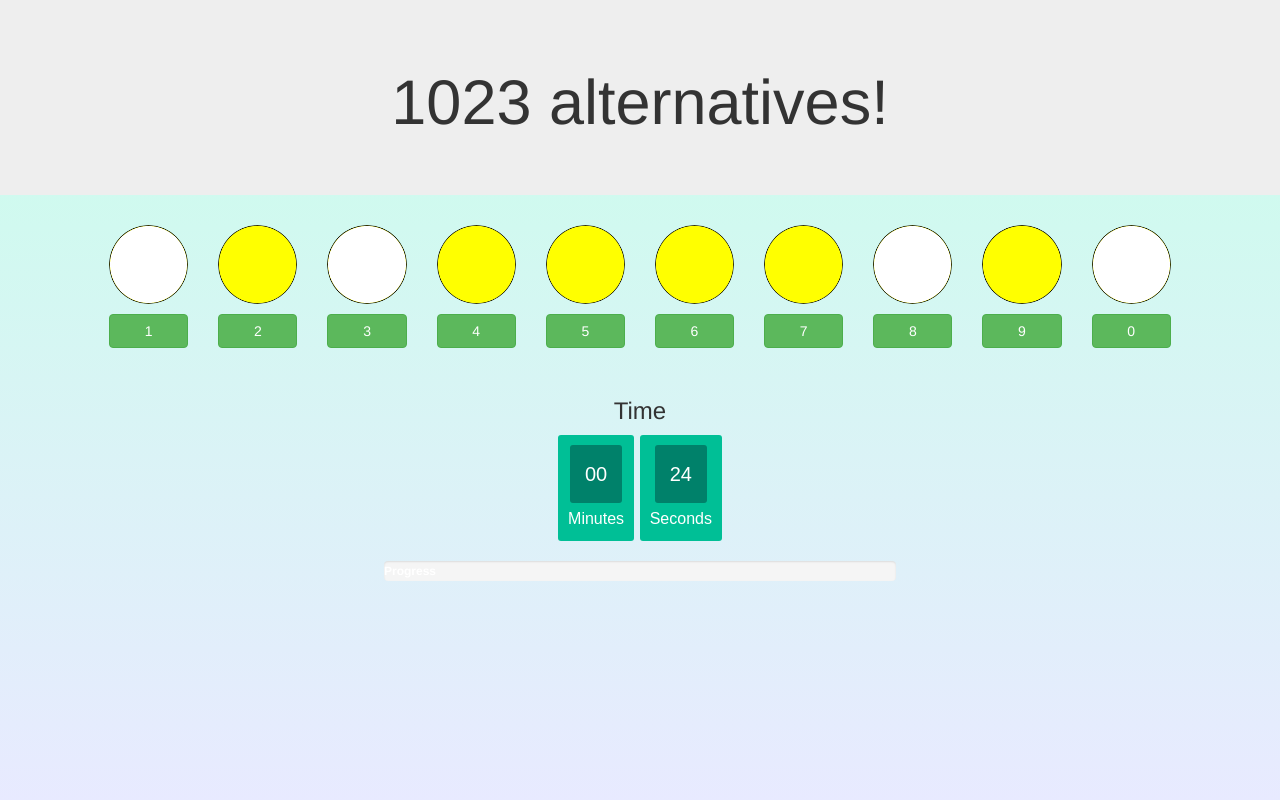
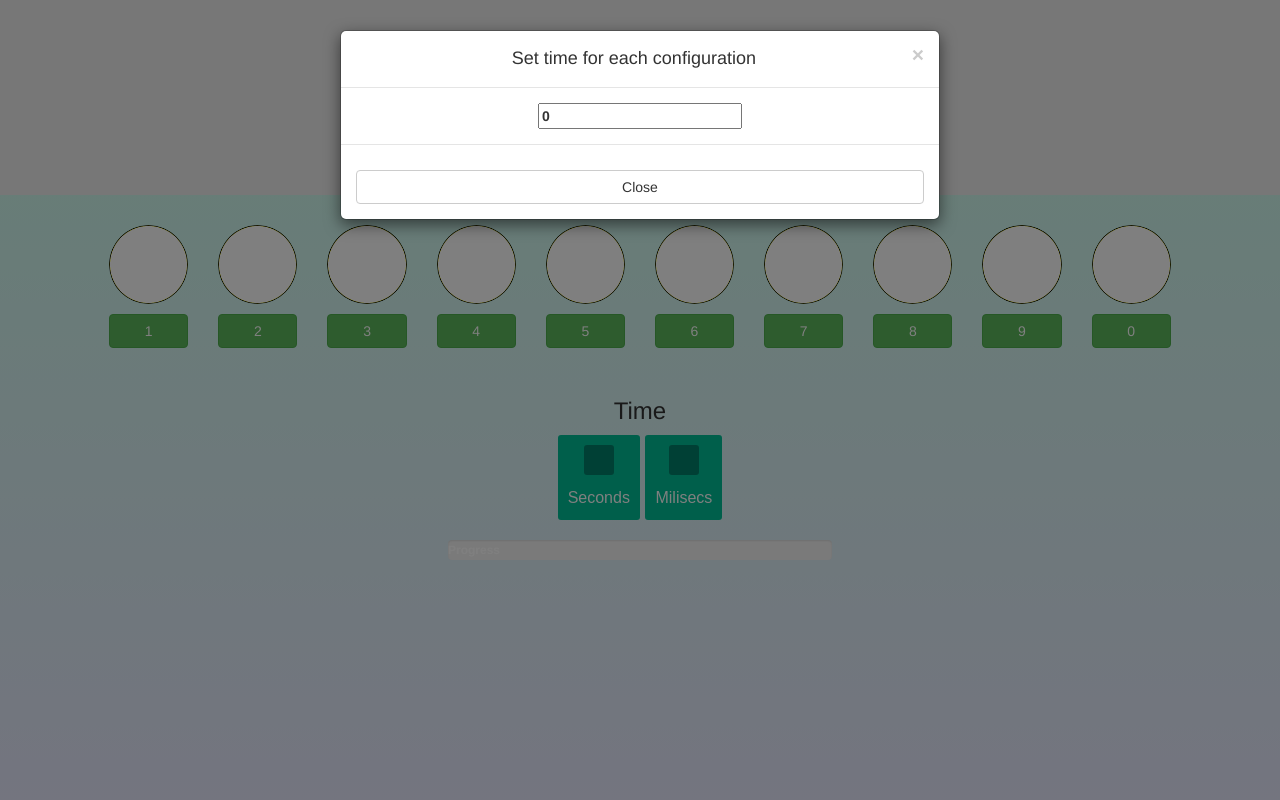
Before and after one commit to mateuszkiebala/jnp3, a Django app: page /exp/play/game/ in a window 1280 px wide. Run offline with Django 3.2, Linux system fonts and the light colour scheme; some libraries are stand-ins or nearby versions.

Commit message:
Time settings works, configurations change

```diff
--- a/seibel/exp/static/exp/game.js
+++ b/seibel/exp/static/exp/game.js
@@ -1,86 +1,71 @@
 // TIMER //
 var time_type = 'time_limited';
-var timeintervalCountdown = null;
 var timeintervalTimer = null;
+var userTime = 0;
 
-function startCountdown() {
-    var deadline = new Date(Date.parse(new Date()) + 1 * 30 * 1000);
-    initializeClock('clockdiv', deadline);
+function startTimer(countdownFlag) {
+    clearInterval(timeintervalTimer);
+    var starttime = setUpTimeForTimer(countdownFlag);
+    initializeClock('clockdiv', starttime);
 
-    function getTimeRemaining(endtime) {
-        var t = Date.parse(endtime) - Date.parse(new Date());
-        var seconds = Math.floor((t / 1000) % 60);
-        var minutes = Math.floor((t / 1000 / 60) % 60);
-        return {
-            'total': t,
-            'minutes': minutes,
-            'seconds': seconds
-        };
-    }
-
-    function initializeClock(id, endtime) {
+    function initializeClock(id, starttime) {
         var clock = document.getElementById(id);
-        var minutesSpan = clock.querySelector('.minutes');
+        var milisecsSpan = clock.querySelector('.miliseconds');
         var secondsSpan = clock.querySelector('.seconds');
 
         function updateClock() {
-            var t = getTimeRemaining(endtime);
-            minutesSpan.innerHTML = ('0' + t.minutes).slice(-2);
+            var t = getTimeRemaining(starttime, countdownFlag);
+            milisecsSpan.innerHTML = ('0' + t.miliseconds).slice(-2);
             secondsSpan.innerHTML = ('0' + t.seconds).slice(-2);
 
             if (t.total <= 0) {
-              clearInterval(timeintervalCountdown);
+                milisecsSpan.innerHTML = '00';
+                secondsSpan.innerHTML = '00';
+                stopTimer(countdownFlag);
             }
         }
 
-        updateClock();
-        timeintervalCountdown = setInterval(updateClock, 1000);
+        timeintervalTimer = setInterval(updateClock, 10);
     }
 }
 
-function startTimer() {
-    var starttime = new Date();
-    initializeClock('clockdiv', starttime);
+function setUpTimeForTimer(countdownFlag) {
+    var time = new Date();
+    if (time_type == 'time_limited' || countdownFlag == true) {
+        time = new Date(Date.parse(new Date()) + userTime);
+    }
+    return time;
+}
 
-    function getTimeRemaining(starttime) {
-        var t = Date.parse(new Date()) - Date.parse(starttime);
-        var seconds = Math.floor((t / 1000) % 60);
-        var minutes = Math.floor((t / 1000 / 60) % 60);
-        return {
-            'total': t,
-            'minutes': minutes,
-            'seconds': seconds
-        };
+function getTimeRemaining(time, countdownFlag) {
+    var t = 0;
+    if (time_type == 'time_limited' || countdownFlag == true) {
+        t = time.getTime() - new Date().getTime();
+    } else if (time_type == 'timeless') {
+        t = new Date().getTime() - time.getTime();
     }
+    return getTimeDifference(t);
+}
 
-    function initializeClock(id, starttime) {
-        var clock = document.getElementById(id);
-        var minutesSpan = clock.querySelector('.minutes');
-        var secondsSpan = clock.querySelector('.seconds');
+function getTimeDifference(t) {
+    var miliseconds = Math.floor((t / 10));
+    var seconds = Math.floor((t / 1000) % 60);
+    return {
+        'total': t,
+        'seconds': seconds,
+        'miliseconds': miliseconds
+    };
+}
 
-        function updateClock() {
-            var t = getTimeRemaining(starttime);
-            minutesSpan.innerHTML = ('0' + t.minutes).slice(-2);
-            secondsSpan.innerHTML = ('0' + t.seconds).slice(-2);
-
-            if (t.total <= 0) {
-                clearInterval(timeintervalTimer);
-            }
-        }
-
-        updateClock();
-        timeintervalTimer = setInterval(updateClock, 1000);
+function stopTimer(countdownFlag) {
+    clearInterval(timeintervalTimer);
+    if (time_type == 'time_limited' || countdownFlag == true) {
+        manageConfigurations();
+        startTimer(false);
     }
 }
 
-function manageTime() {
-    if (time_type == 'time_limited') {
-        clearInterval(timeintervalCountdown);
-        startCountdown();
-    } else if (time_type == 'timeless') {
-        clearInterval(timeintervalTimer);
-        startTimer();
-    }
+function saveTime() {
 }
 
 // BULBS //
@@ -90,6 +75,7 @@ var curConfsIndex = 0;
 var confsNumber = 1023;
 var confs = new Array(confsNumber);
 var feedback_type = 'feedback';
+var configurationSucceeded = false;
 
 function checkKey() {
     document.onkeydown = function (e) {
@@ -100,8 +86,13 @@ function checkKey() {
                 bulb.src = "/static/exp/bulb-off.png";
                 --bulbsOnCnt;
                 if (bulbsOnCnt == 0) {
-                    manageTime();
-                    manageConfigurations();
+                    configurationSucceeded = true;
+                    if (curConfsIndex < confsNumber) {
+                        saveTime();
+                        if (time_type == 'timeless') {
+                            startTimer(true);
+                        }
+                    }
                 }
             } else if (bulb.src.split("/").slice(-1) == "bulb-off.png"
                         && feedback_type == 'feedback') {
@@ -129,9 +120,12 @@ function createConfigurations() {
 }
 
 function manageConfigurations() {
-    updateProgressBar();
-    displayConfiguration(confs[curConfsIndex]);
-    ++curConfsIndex;
+    if (curConfsIndex < confsNumber) {
+        updateProgressBar();
+        clearBulbs();
+        displayConfiguration(confs[curConfsIndex]);
+        ++curConfsIndex;
+    }
 }
 
 function displayConfiguration(conf) {
@@ -148,3 +142,38 @@ function displayConfiguration(conf) {
 function updateProgressBar() {
     document.getElementById('progress_bar').style.width = ((curConfsIndex / confsNumber) * 100).toString() + '%';
 }
+
+function clearBulbs() {
+    for (var i = 0; i < 10; ++i) {
+         document.getElementById('bulb' + i).src = "/static/exp/bulb-off.png";
+    }
+}
+
+// MODAL //
+function showModal() {
+    var modalHeader = document.getElementById('modal-header-title');
+    if (time_type == 'timeless') {
+        modalHeader.innerHTML = 'Set some additional time for each configuration';
+    } else if (time_type == 'time_limited') {
+        modalHeader.innerHTML = 'Set time for each configuration';
+    }
+    $('#myModal').modal('show');
+}
+
+function modalCloseBtn() {
+    userTime = parseInt(document.getElementById('user_time').value);
+    var interval = setInterval(function() {
+        createConfigurations();
+        checkKey();
+        manageConfigurations();
+        startTimer(false);
+        clearInterval(interval);
+    }, 500);
+}
+
+// When the user clicks anywhere outside of the modal, close it.
+window.onclick = function(event) {
+    if (event.target == document.getElementById('myModal')) {
+        modalCloseBtn();
+    }
+};
--- a/seibel/exp/static/exp/game_style.css
+++ b/seibel/exp/static/exp/game_style.css
@@ -15,7 +15,7 @@
 }
 
 .center {
-    width: 40%;
+    width: 30%;
     margin: 0 auto;
 }
 
@@ -65,3 +65,7 @@ h1{
     padding-top: 5px;
     font-size: 16px;
 }
+
+#user_time {
+    font-weight: bold;
+}
--- a/seibel/exp/templates/game.html
+++ b/seibel/exp/templates/game.html
@@ -23,6 +23,29 @@
     <script type="text/javascript" src="/static/exp/game.js"></script>
 </head>
 <body>
+    <div class="container">
+        <!-- Modal -->
+        <div class="modal fade" id="myModal" role="dialog">
+            <div class="modal-dialog">
+
+            <!-- Modal content-->
+            <div class="modal-content">
+                <div class="modal-header">
+                    <button type="button" class="close" data-dismiss="modal" onclick="modalCloseBtn()">&times;</button>
+                    <h4 id="modal-header-title" class="modal-title"></h4>
+                </div>
+            <div class="modal-body">
+                <input type="number" id="user_time" placeholder="time in miliseconds" value=0>
+            </div>
+            <div class="modal-footer">
+                <button type="button" class="btn btn-default" data-dismiss="modal" onclick="modalCloseBtn()">Close</button>
+            </div>
+          </div>
+        </div>
+      </div>
+
+    </div>
+
     <div class="jumbotron text-center">
         <h1>1023 alternatives!</h1>
     </div>
@@ -77,25 +100,26 @@
     <h3>Time</h3>
     <div id="clockdiv">
         <div>
-            <span class="minutes"></span>
-            <div class="smalltext">Minutes</div>
+            <span class="seconds"></span>
+            <div class="smalltext">Seconds</div>
         </div>
         <div>
-            <span class="seconds"></span>
-            <div class="smalltext">Seconds</div>
+            <span class="miliseconds"></span>
+            <div class="smalltext">Milisecs</div>
         </div>
     </div>
 
     <br><br>
     <div class="progress center">
-        <div id="progress_bar" class="progress-bar progress-bar-striped active" role="progressbar" aria-valuenow="0"
-                aria-valuemin="0" aria-valuemax="1023" style="width:%">
+        <div id="progress_bar" class="progress-bar progress-bar-striped active" role="progressbar"
+                style="width:0%">
             <span><strong>Progress</strong></span>
         </div>
     </div>
 
     <script>
         $(document).ready (function() {
+
             {% if feedback_type == 'feedback' %}
                 feedback_type = 'feedback';
             {% endif %}
@@ -112,11 +136,7 @@
                 time_type = 'time_limited';
             {% endif %}
 
-            checkKey();
-            createConfigurations();
-            manageConfigurations();
-            manageTime();
-
+            showModal();
         });
 
     </script>
```
Also changed, not shown: seibel/db.sqlite3.
